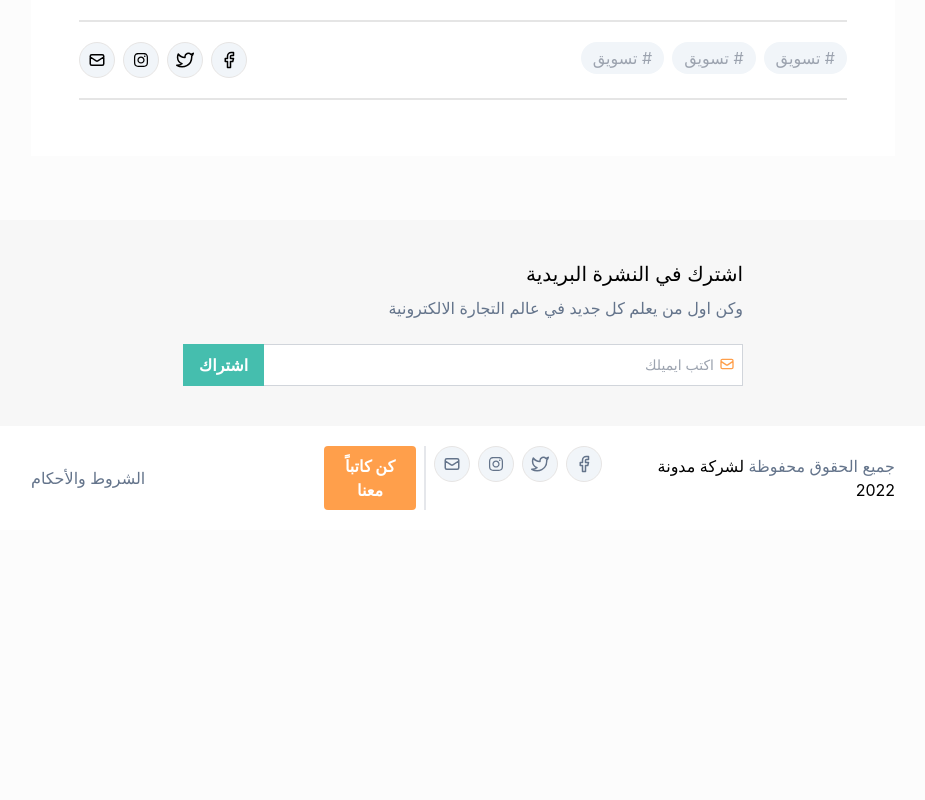
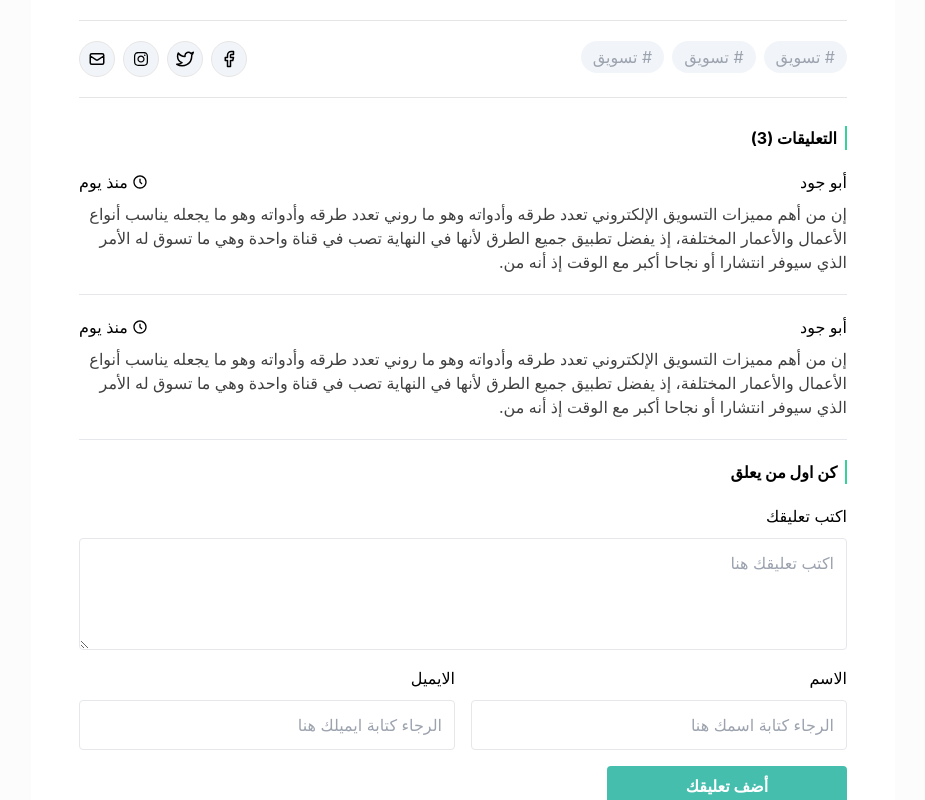
Before and after one commit to Muyassr/Salla-blog-app, a React (Vite) app: page /reports/1 in a window 1280 px wide. Shown: the part 1820-2620 px from the top of the page, without its empty margins (177-1102 px from the left). Before the commit the page ends 2350 px from the top, so only its background shows below. Built offline with nearby package versions, Linux system fonts and the light colour scheme; no server answers; what tailwindcss-rtl would draw is missing.

Commit message:
report details page done

```diff
--- a/src/pages/Reports/ReportDetails.tsx
+++ b/src/pages/Reports/ReportDetails.tsx
@@ -6,6 +6,7 @@ import { FiFacebook } from "react-icons/fi";
 import { FiTwitter } from "react-icons/fi";
 import { AiOutlineInstagram } from "react-icons/ai";
 import { HiOutlineMail } from "react-icons/hi";
+import { BiTimeFive } from "react-icons/bi";
 
 interface probs {
   blogId: number;
@@ -64,7 +65,7 @@ const ReportDetails = ({ blogId }: probs) => {
               </button>
             </div>
           </div>
-          <p className={``}>
+          <p>
             إن من أهم مميزات التسويق الإلكتروني تعدد طرقه وأدواته وهو ما يجعله
             يناسب أنواع الأعمال والأعمار المختلفة، إذ يفضل تطبيق جميع الطرق
             لأنها في النهاية تصب في قناة واحدة وهي ما تسوق له الأمر الذي سيوفر
@@ -83,7 +84,7 @@ const ReportDetails = ({ blogId }: probs) => {
             ما الذي سستبعه على الانترنت ؟
           </h5>
           <div className="rounded h-[26.75rem] bg-slate-400 report-article-img-1"></div>
-          <p className={``}>
+          <p>
             إن من أهم مميزات التسويق الإلكتروني تعدد طرقه وأدواته وهو ما يجعله
             يناسب أنواع الأعمال والأعمار المختلفة، إذ يفضل تطبيق جميع الطرق
             لأنها في النهاية تصب في قناة واحدة وهي ما تسوق له الأمر الذي سيوفر
@@ -98,7 +99,7 @@ const ReportDetails = ({ blogId }: probs) => {
             يفضل تطبيق جميع الطرق لأنها في النهاية تصب في قناة واحدة وهي ما تسوق
             له الأمر الذي سيوفر انتشارا أو نجاحا أكبر مع الوقت إذ أنه من.
           </p>
-          <div className="flex justify-between border-t-2 border-neutral-200 py-5  border-b-2">
+          <div className="flex justify-between border-t border-neutral-200 py-5  border-b">
             <div className="tags flex space-x-2 space-x-reverse text-gray-400">
               <div className="rounded-full bg-slate-100 px-3 py-1 h-fit">
                 # تسويق
@@ -137,6 +138,84 @@ const ReportDetails = ({ blogId }: probs) => {
               </a>
             </div>
           </div>
+          {/* comments section */}
+          <section className="space-y-5">
+            <h5 className="mb-2 text-black font-bold border-r-2 border-emerald-400 pr-2">
+              التعليقات (3)
+            </h5>
+            <div className="comment border-b pb-5">
+              <div className="flex justify-between mb-2">
+                <h5 className="text-black">أبو جود</h5>
+                <div className="flex space-x-1 items-center space-x-reverse">
+                  <BiTimeFive />
+                  <h5>منذ يوم</h5>
+                </div>
+              </div>
+              <p className="text-neutral-700">
+                إن من أهم مميزات التسويق الإلكتروني تعدد طرقه وأدواته وهو ما
+                روني تعدد طرقه وأدواته وهو ما يجعله يناسب أنواع الأعمال والأعمار
+                المختلفة، إذ يفضل تطبيق جميع الطرق لأنها في النهاية تصب في قناة
+                واحدة وهي ما تسوق له الأمر الذي سيوفر انتشارا أو نجاحا أكبر مع
+                الوقت إذ أنه من.
+              </p>
+            </div>
+            <div className="comment border-b pb-5">
+              <div className="flex justify-between mb-2">
+                <h5 className="text-black">أبو جود</h5>
+                <div className="flex space-x-1 items-center space-x-reverse">
+                  <BiTimeFive />
+                  <h5>منذ يوم</h5>
+                </div>
+              </div>
+              <p className="text-neutral-700">
+                إن من أهم مميزات التسويق الإلكتروني تعدد طرقه وأدواته وهو ما
+                روني تعدد طرقه وأدواته وهو ما يجعله يناسب أنواع الأعمال والأعمار
+                المختلفة، إذ يفضل تطبيق جميع الطرق لأنها في النهاية تصب في قناة
+                واحدة وهي ما تسوق له الأمر الذي سيوفر انتشارا أو نجاحا أكبر مع
+                الوقت إذ أنه من.
+              </p>
+            </div>
+            <h5 className="mb-2 text-black font-bold border-r-2 border-emerald-400 pr-2">
+              كن اول من يعلق
+            </h5>
+            <form onSubmit={() => {}} className="grid grid-cols-2 gap-4">
+              <div className="flex flex-col col-span-2 space-y-2.5">
+                <label>اكتب تعليقك</label>
+                <textarea
+                  className="border rounded h-28 p-3"
+                  required
+                  placeholder="اكتب تعليقك هنا"
+                  // value={body}
+                  // onChange={(e) => setBody(e.target.value)}
+                ></textarea>
+              </div>
+              <div className="flex flex-col space-y-2.5">
+                <label>الاسم</label>
+                <input
+                  className="border rounded p-3"
+                  placeholder="الرجاء كتابة اسمك هنا"
+                  type="text"
+                  required
+                  value={""}
+                  // onChange={(e) => setTitle(e.target.value)}
+                />
+              </div>
+              <div className="flex flex-col space-y-2.5">
+                <label>الايميل</label>
+                <input
+                  className="border rounded p-3"
+                  placeholder="الرجاء كتابة ايميلك هنا"
+                  type="text"
+                  required
+                  value={""}
+                  // onChange={(e) => setTitle(e.target.value)}
+                />
+              </div>
+              <button className="bg-[#45beae] hover:bg-[#4cccbb] text-white w-60 font-bold py-2 px-4 rounded transition-all">
+                أضف تعليقك
+              </button>
+            </form>
+          </section>
         </div>
       </section>
     </>
```
